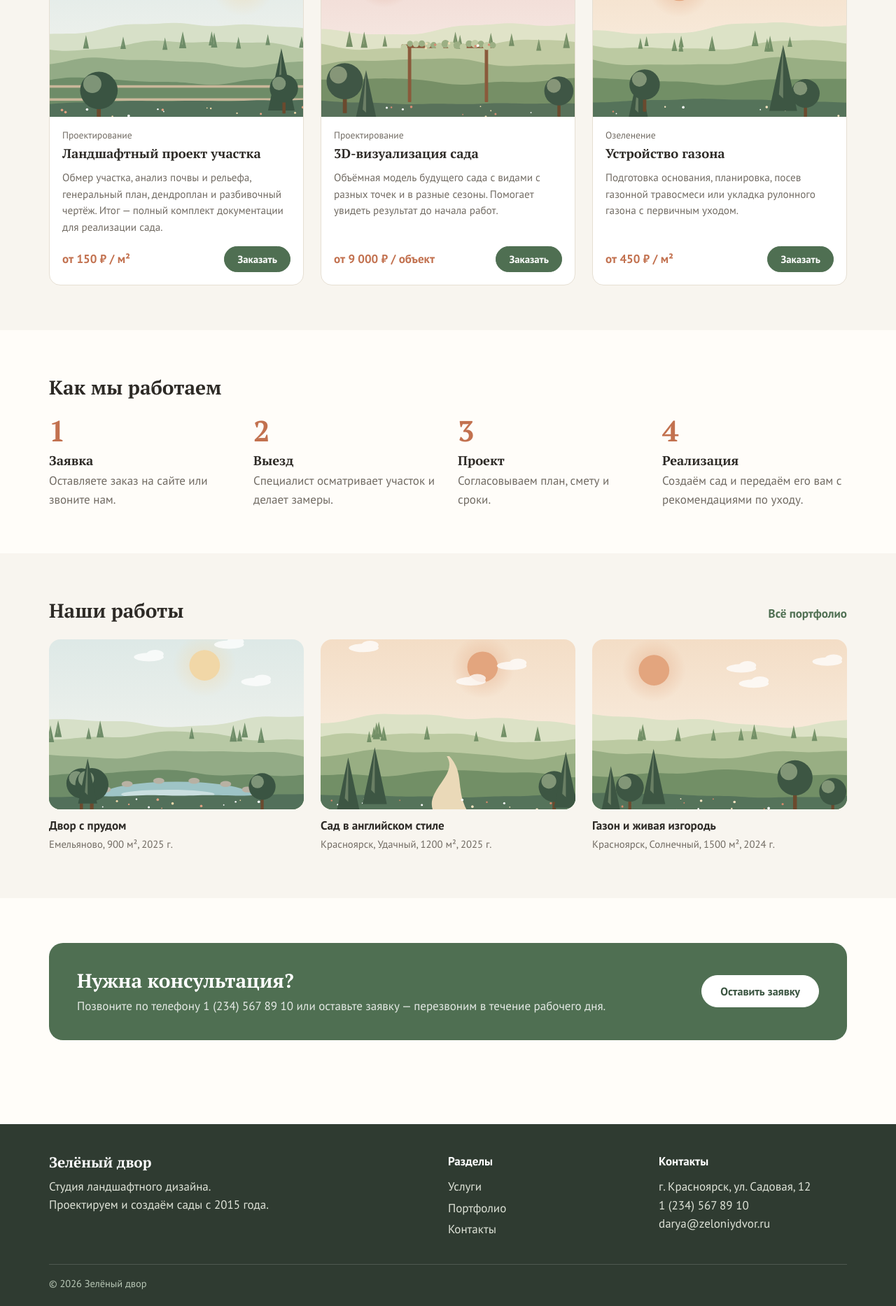
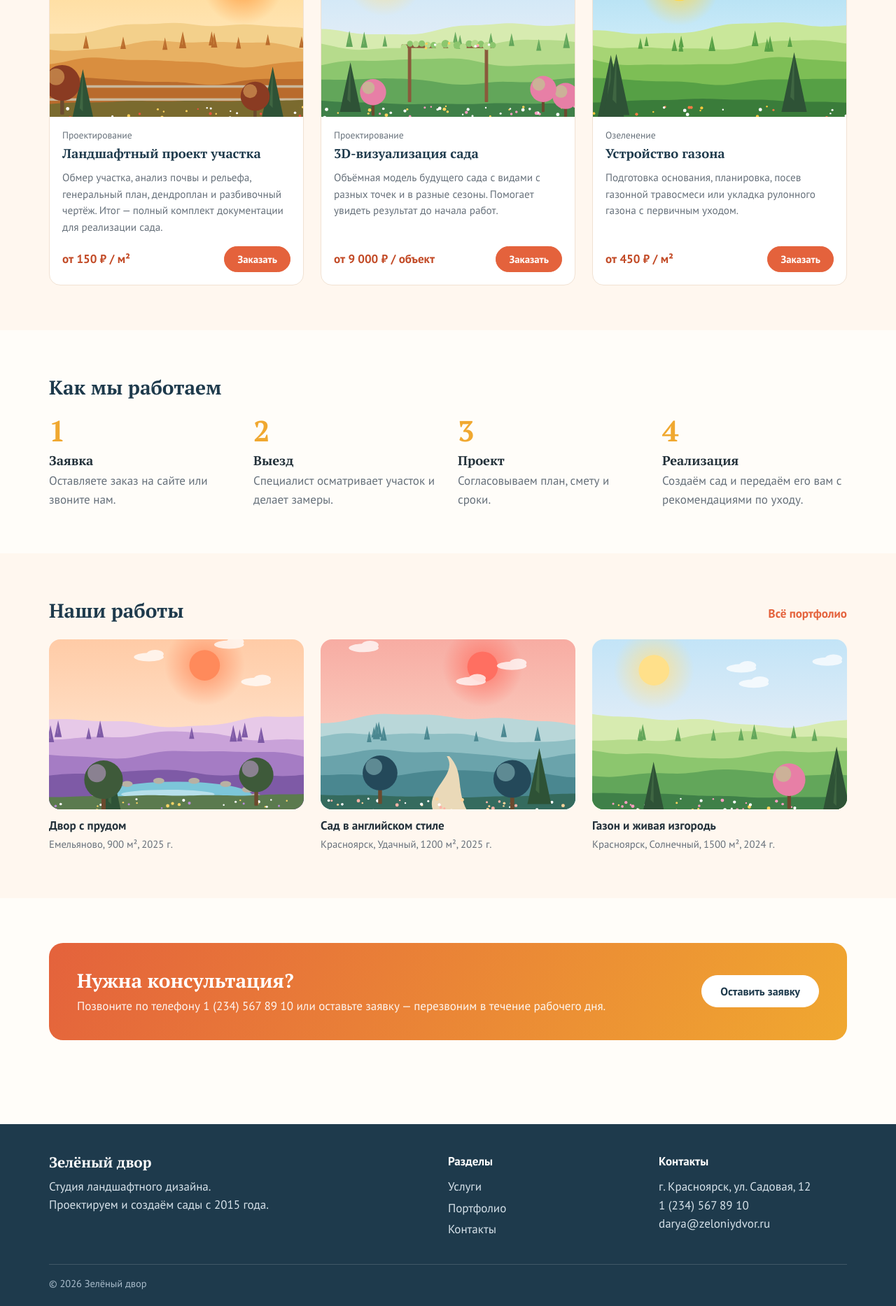
Before and after one commit to qweqwasddd/-, a PHP site: page /index.php in a window 1280 px wide. Shown: the part 1160-3027 px from the top of the page at 70% size. Run offline with PHP 8.4, Linux system fonts and the light colour scheme; data comes from the database, SQL or seed files in the repository.

Commit message:
Тёплая яркая палитра и сезонные иллюстрации вместо сплошного зелёного
Co-Authored-By: Claude Opus 5.5 <noreply@anthropic.com>
Claude-Session: https://claude.ai/code/session_01X373wPMy2uVfEiZjqFG3Hh

```diff
--- a/kursovaya-landshaft/landshaft/assets/css/style.css
+++ b/kursovaya-landshaft/landshaft/assets/css/style.css
@@ -1,14 +1,15 @@
 :root {
-    --green: #4f6f52;
-    --green-dark: #3a5440;
-    --green-light: #f3efe6;
-    --clay: #c2714f;
-    --text: #2d2a26;
-    --muted: #716b63;
-    --line: #e6dfd3;
-    --bg-light: #f8f5ef;
+    --green: #e4623c;
+    --green-dark: #c24a26;
+    --green-light: #fff0e4;
+    --clay: #f0a830;
+    --ink: #1e3a4c;
+    --text: #23313a;
+    --muted: #66707a;
+    --line: #f1e2d3;
+    --bg-light: #fff7ef;
     --danger: #b3261e;
-    --shadow: 0 8px 24px rgba(61, 50, 38, .08);
+    --shadow: 0 10px 28px rgba(30, 58, 76, .10);
     --font-title: 'PT Serif', Georgia, serif;
     --font-text: 'PT Sans', Arial, sans-serif;
 }
@@ -26,7 +27,7 @@ body {
 }
 main { flex: 1; }
 
-h1, h2, h3 { font-family: var(--font-title); font-weight: 700; line-height: 1.25; margin: 0 0 .6em; }
+h1, h2, h3 { font-family: var(--font-title); font-weight: 700; line-height: 1.25; margin: 0 0 .6em; color: var(--ink); }
 h1 { font-size: 2.3rem; }
 h2 { font-size: 1.75rem; }
 h3 { font-size: 1.15rem; }
@@ -66,8 +67,8 @@ img { max-width: 100%; display: block; }
 .header { position: sticky; top: 0; z-index: 10; background: rgba(255, 253, 249, .95); border-bottom: 1px solid var(--line); transition: box-shadow .3s; }
 .header--scrolled { box-shadow: 0 4px 16px rgba(0, 0, 0, .07); }
 .header__inner { display: flex; align-items: center; height: 76px; }
-.logo { font: 700 1.35rem var(--font-title); color: var(--green-dark); text-decoration: none; line-height: 1.1; }
-.logo small { display: block; font: .8rem var(--font-text); color: var(--muted); }
+.logo { font: 700 1.35rem var(--font-title); color: var(--ink); text-decoration: none; line-height: 1.1; }
+.logo small { display: block; font: .8rem var(--font-text); color: var(--green); }
 .header__phone { font-weight: 700; white-space: nowrap; }
 
 .nav { flex: 1; display: flex; align-items: center; justify-content: space-between; margin-left: 56px; }
@@ -101,11 +102,11 @@ img { max-width: 100%; display: block; }
 .steps li::before { content: counter(step); display: block; font: 700 2.6rem/1 var(--font-title); color: var(--clay); margin-bottom: 10px; }
 .steps strong { display: block; color: var(--text); font: 700 1.15rem var(--font-title); margin-bottom: 4px; }
 
-.cta { display: flex; justify-content: space-between; align-items: center; gap: 24px; flex-wrap: wrap; background: var(--green); color: #fff; border-radius: 20px; padding: 36px 40px; }
-.cta .btn { background: #fff; border-color: #fff; color: var(--green-dark); }
+.cta { display: flex; justify-content: space-between; align-items: center; gap: 24px; flex-wrap: wrap; background: linear-gradient(120deg, var(--green), var(--clay)); color: #fff; border-radius: 20px; padding: 36px 40px; }
+.cta .btn { background: #fff; border-color: #fff; color: var(--ink); }
 .cta .btn:hover { background: var(--green-light); border-color: var(--green-light); }
-.cta h2 { margin-bottom: 6px; }
-.cta p { margin: 0; color: rgba(255, 255, 255, .85); }
+.cta h2 { margin-bottom: 6px; color: #fff; }
+.cta p { margin: 0; color: rgba(255, 255, 255, .92); }
 
 .grid { display: grid; grid-template-columns: repeat(3, 1fr); gap: 24px; }
 
@@ -116,7 +117,7 @@ img { max-width: 100%; display: block; }
 .card__body p { color: var(--muted); font-size: .95rem; flex: 1; }
 .card__category { font-size: .85rem; color: var(--muted); margin-bottom: 4px; }
 .card__footer { display: flex; justify-content: space-between; align-items: center; gap: 12px; }
-.price { font-weight: 700; color: var(--clay); }
+.price { font-weight: 700; color: var(--green-dark); }
 .tag { display: inline-block; font-size: .9rem; color: var(--muted); margin-bottom: 6px; }
 
 .filters { display: flex; flex-wrap: wrap; gap: 8px; margin-bottom: 28px; }
@@ -161,7 +162,7 @@ img { max-width: 100%; display: block; }
 .contacts { display: grid; grid-template-columns: 1fr 1fr; gap: 16px; align-content: start; }
 .contacts div { background: #fff; border: 1px solid var(--line); border-radius: 12px; padding: 18px 20px; }
 .contacts strong { display: block; color: var(--muted); font-weight: 400; font-size: .92rem; margin-bottom: 4px; }
-.contacts p { font: 700 1.1rem var(--font-title); color: var(--green-dark); margin: 0; }
+.contacts p { font: 700 1.1rem var(--font-title); color: var(--ink); margin: 0; }
 
 .profile { display: grid; grid-template-columns: 340px 1fr; gap: 36px; align-items: start; }
 .order-row { display: flex; justify-content: space-between; gap: 16px; padding: 14px 0; border-bottom: 1px solid var(--line); }
@@ -172,19 +173,19 @@ img { max-width: 100%; display: block; }
 .status { display: inline-block; padding: 3px 10px; border-radius: 4px; font-size: .85rem; border: 0; font-family: var(--font-text); }
 .status-new { background: #e3ecfa; color: #24508f; }
 .status-in_work { background: #fdf0d0; color: #7a5600; }
-.status-done { background: #e1f1e3; color: var(--green-dark); }
+.status-done { background: #dff2e3; color: #2f7a46; }
 .status-canceled { background: #eee; color: #777; }
 
 .stats { display: grid; grid-template-columns: repeat(4, 1fr); gap: 16px; margin-bottom: 36px; }
 .stats__item { background: #fff; border: 1px solid var(--line); border-radius: 12px; padding: 16px 20px; }
-.stats__item strong { display: block; font: 700 1.8rem var(--font-title); color: var(--green-dark); }
+.stats__item strong { display: block; font: 700 1.8rem var(--font-title); color: var(--green); }
 .stats__item span { color: var(--muted); }
 
 .page-head--admin { padding-bottom: 0; }
 .tabs { display: flex; gap: 4px; flex-wrap: wrap; margin-top: 16px; }
 .tabs a { padding: 8px 16px; color: var(--text); text-decoration: none; border-radius: 6px 6px 0 0; }
 .tabs a:hover { background: rgba(255, 255, 255, .6); }
-.tabs a.active { background: #fff; color: var(--green-dark); font-weight: 700; }
+.tabs a.active { background: #fff; color: var(--green); font-weight: 700; }
 .page-head--admin + .section { padding-top: 32px; }
 
 .admin-layout { display: grid; grid-template-columns: 340px 1fr; gap: 28px; align-items: start; }
@@ -197,13 +198,13 @@ img { max-width: 100%; display: block; }
 .table__actions form { display: inline; margin-left: 10px; }
 .table select.status { cursor: pointer; }
 
-.footer { background: #2f3b31; color: #dfe3d8; padding: 40px 0 20px; margin-top: 56px; }
+.footer { background: var(--ink); color: #d7e2ea; padding: 40px 0 20px; margin-top: 56px; }
 .footer__inner { display: grid; grid-template-columns: 2fr 1fr 1fr; gap: 32px; }
 .footer__logo { font: 700 1.3rem var(--font-title); color: #fff; margin-bottom: 8px; }
 .footer h4 { color: #fff; margin: 0 0 10px; }
-.footer a { display: block; color: #dfe3d8; text-decoration: none; margin-bottom: 4px; }
-.footer a:hover { color: #fff; text-decoration: underline; }
-.footer__copy { border-top: 1px solid rgba(255, 255, 255, .15); margin-top: 28px; padding-top: 16px; font-size: .9rem; color: #b8c7b6; }
+.footer a { display: block; color: #d7e2ea; text-decoration: none; margin-bottom: 4px; }
+.footer__copy { border-top: 1px solid rgba(255, 255, 255, .15); margin-top: 28px; padding-top: 16px; font-size: .9rem; color: #a9bccb; }
+.footer a:hover { color: var(--clay); }
 
 @keyframes fade-up { from { opacity: 0; transform: translateY(16px); } to { opacity: 1; transform: none; } }
 
@@ -214,7 +215,7 @@ img { max-width: 100%; display: block; }
     .card:hover .card__img { transform: scale(1.04); }
     .project:hover img { transform: translateY(-4px); }
     .lightbox.open .lightbox__box { animation: fade-up .3s ease both; }
-    .btn:hover { transform: translateY(-2px); box-shadow: 0 6px 14px rgba(79, 111, 82, .25); }
+    .btn:hover { transform: translateY(-2px); box-shadow: 0 6px 14px rgba(228, 98, 60, .3); }
     .feature { transition: transform .25s; }
     .feature:hover { transform: translateY(-4px); }
 
```
Also changed, not shown: kursovaya-landshaft/landshaft/assets/img/hero.svg, kursovaya-landshaft/landshaft/assets/img/prj-1.svg, kursovaya-landshaft/landshaft/assets/img/prj-2.svg, kursovaya-landshaft/landshaft/assets/img/prj-3.svg, kursovaya-landshaft/landshaft/assets/img/prj-4.svg, kursovaya-landshaft/landshaft/assets/img/prj-5.svg, kursovaya-landshaft/landshaft/assets/img/prj-6.svg, kursovaya-landshaft/landshaft/assets/img/srv-3d.svg, kursovaya-landshaft/landshaft/assets/img/srv-care.svg, kursovaya-landshaft/landshaft/assets/img/srv-lawn.svg, kursovaya-landshaft/landshaft/assets/img/srv-light.svg, kursovaya-landshaft/landshaft/assets/img/srv-paths.svg, kursovaya-landshaft/landshaft/assets/img/srv-plants.svg, kursovaya-landshaft/landshaft/assets/img/srv-pond.svg, 1 more files, 2 other files.
